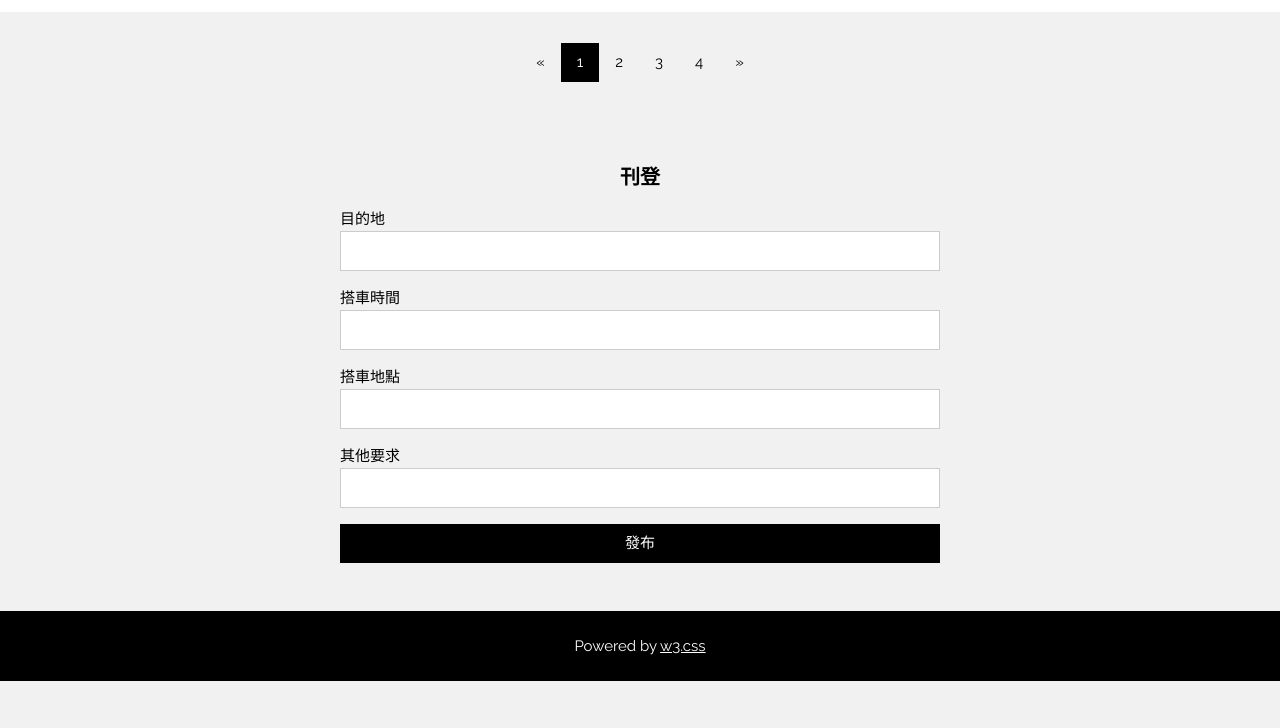
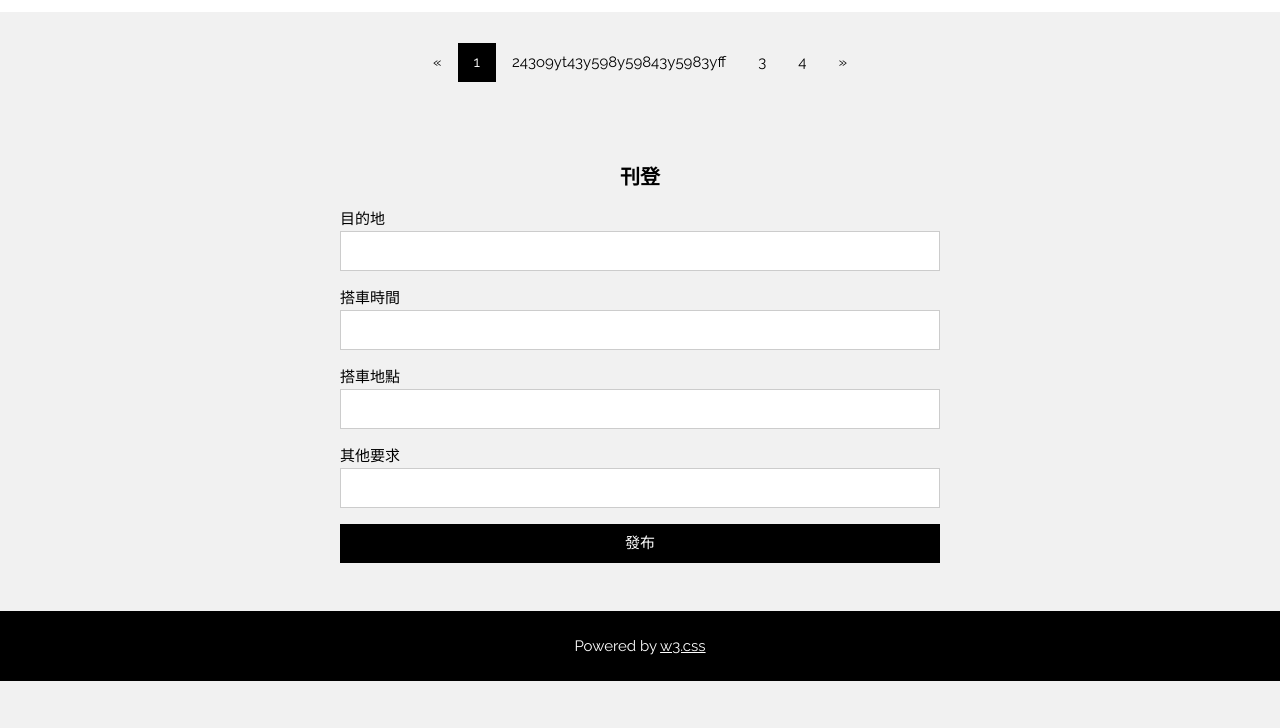
Before and after one commit to kangwei0988/NTOUMotoGo, a plain HTML site: page templates/17.18-rating.html in a window 1280 px wide. Shown: the part 72-800 px from the top of the page. Drawn offline with nearby package versions, Linux system fonts and the light colour scheme.

Commit message:
test
test

```diff
--- a/templates/17.18-rating.html
+++ b/templates/17.18-rating.html
@@ -40,7 +40,7 @@ body,h1,h2,h3,h4,h5 {font-family: "Raleway", sans-serif}
     <div class="w3-bar">
       <a href="#" class="w3-bar-item w3-button w3-hover-black">&laquo;</a>
       <a href="#" class="w3-bar-item w3-black w3-button">1</a>
-      <a href="#" class="w3-bar-item w3-button w3-hover-black">2</a>
+      <a href="#" class="w3-bar-item w3-button w3-hover-black">243o9yt43y598y59843y5983yff</a>
       <a href="#" class="w3-bar-item w3-button w3-hover-black">3</a>
       <a href="#" class="w3-bar-item w3-button w3-hover-black">4</a>
       <a href="#" class="w3-bar-item w3-button w3-hover-black">&raquo;</a>
```
